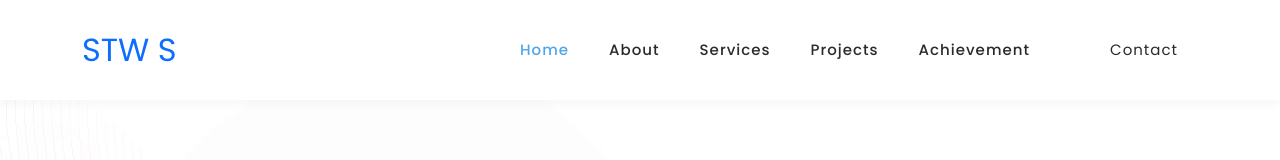
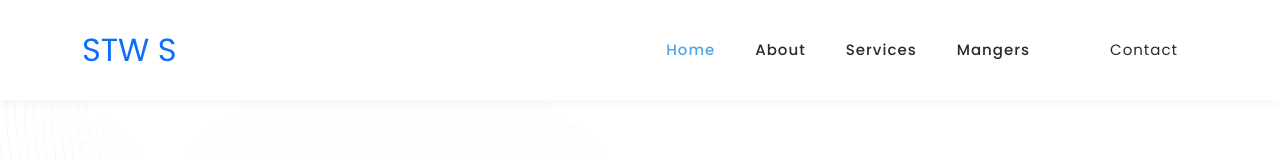
Before and after one commit to Ahmad1Shmd/StwStore, a plain HTML site: page index.html in a window 1280 px wide. Shown: the top 160 px of the page. Drawn offline with Linux system fonts and the light colour scheme.

Commit message:
Update index.html

```diff
--- a/index.html
+++ b/index.html
@@ -59,9 +59,9 @@
               <li class="scroll-to-section"><a href="#top" class="active">Home</a></li>
               <li class="scroll-to-section"><a href="#about">About</a></li>
               <li class="scroll-to-section"><a href="#services">Services</a></li>
-              <li class="scroll-to-section"><a href="#portfolio">Projects</a></li>
-              <li class="scroll-to-section"><a href="#blog">Achievement</a></li>
+              <li class="scroll-to-section"><a href="#portfolio">Mangers</a></li>
               <li class="scroll-to-section"><a href="#contact">Contact</a></li>
+
             </ul>
             <a class='menu-trigger'>
                 <span>Menu</span>
```
